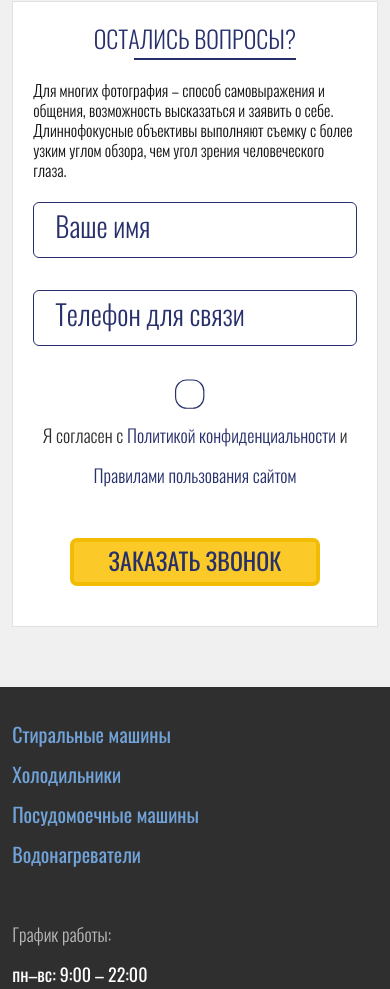
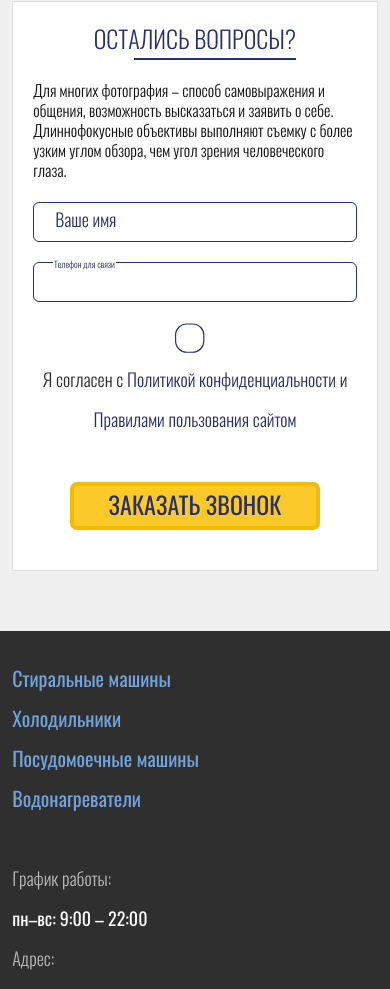
Before and after one commit to Powenga/scnonstop_v_2, a React (Create React App) app: page / in a window 390 px wide. Shown: the part 8714-9703 px from the top of the page. Built offline with nearby package versions, Linux system fonts and the light colour scheme; no server answers.

Commit message:
refactor: input class names

```diff
--- a/src/components/CallbackForm/CallBackForm.jsx
+++ b/src/components/CallbackForm/CallBackForm.jsx
@@ -37,7 +37,8 @@ export default function CallBackForm({ classes, children }) {
             id="userName"
             name="userName"
             placeholder="Ваше имя"
-            value={' '}
+            value={null}
+            classes="callback-form__label"
             handleChange={handleChange}
           />
           <Input
@@ -45,6 +46,7 @@ export default function CallBackForm({ classes, children }) {
             name="userPhone"
             placeholder="Телефон для связи"
             value={' '}
+            classes="callback-form__label"
             handleChange={handleChange}
           />
           <div className="callback-form__policy-wrap">
--- a/src/components/CallbackForm/CallbackForm.css
+++ b/src/components/CallbackForm/CallbackForm.css
@@ -27,11 +27,9 @@
   align-items: stretch;
 }
 
-/* .callback-form__label {
-  position: relative;
+.callback-form__label {
   margin-bottom: 32px;
-  cursor: pointer;
-} */
+}
 
 .callback-form__label_type_policy {
   display: flex;
@@ -41,44 +39,8 @@
   margin-bottom: 64px;
 }
 
-/* .callback-form__input {
-  display: block;
-  box-sizing: border-box;
-  width: 100%;
-  border: 1px solid #27306b;
-  border-radius: 6px;
-  font-family: 'Oswald', sans-serif;
-  font-size: 28px;
-  line-height: 32px;
-  color: #27306b;
-  padding: 12px 16px 10px;
-} */
-
-/* .callback-form__input:focus {
-  outline: none;
-} */
-
 .callback-form__input:focus + .callback-form__input-placeholder {
   transform: translate(0, -110%) scale(0.5);
-}
-
-.callback-form__input-placeholder {
-  position: absolute;
-  top: 50%;
-  left: 20px;
-  font-family: "Oswald",sans-serif;
-  font-size: 28px;
-  font-weight: 300;
-  line-height: 32px;
-  color: #27306b;
-  background-color: #fff;
-  transition: .2s ease-out;
-  z-index: 98;
-  cursor: text;
-  padding: 0 2px;
-  transform: translate(0, -50%);
-  transform-origin: 0 0;
-  user-select: none;
 }
 
 .callback-form__input-placeholder_fill {
--- a/src/components/Form/Input.jsx
+++ b/src/components/Form/Input.jsx
@@ -8,20 +8,21 @@ export default function Input({
   placeholder,
   value,
   handleChange,
+  classes,
 }) {
   return (
-    <label htmlFor={id} className={styles.input}>
+    <label htmlFor={id} className={`${styles.label} ${classes}`}>
       <input
         id={id}
         name={name}
         type="text"
         value={value}
-        className={styles['input__input-element']}
+        className={styles.input}
         onChange={handleChange}
       />
       <span
-        className={`${styles.input__placeholder} ${
-          value ? styles.stylesinput__placeholder_fill : ''
+        className={`${styles.placeholder} ${
+          value ? styles.placeholder_fill : ''
         }`}
       >
         {placeholder}
@@ -36,9 +37,11 @@ Input.propTypes = {
   placeholder: PropTypes.string.isRequired,
   value: PropTypes.string,
   handleChange: PropTypes.func.isRequired,
+  classes: PropTypes.string,
 };
 
 Input.defaultProps = {
   id: '',
   value: null,
+  classes: '',
 };
--- a/src/components/Form/Input.module.css
+++ b/src/components/Form/Input.module.css
@@ -1,11 +1,10 @@
 
-.input {
+.label {
   position: relative;
-  margin-bottom: 32px; /*TODO remove*/
   cursor: pointer;
 }
 
-.input__input-element {
+.input {
   display: block;
   box-sizing: border-box;
   width: 100%;
@@ -18,15 +17,15 @@
   padding: 12px 16px 10px;
 }
 
-.input__input-element:focus {
+.input:focus {
   outline: none;
 }
 
-.input__input-element:focus + .input__placeholder {
+.input:focus + .placeholder {
   transform: translate(0, -110%) scale(0.5);
 }
 
-.input__placeholder {
+.placeholder {
   position: absolute;
   top: 50%;
   left: 20px;
@@ -45,6 +44,40 @@
   user-select: none;
 }
 
-.input__placeholder_fill {
+.placeholder_fill {
   transform: translate(0, -110%) scale(0.5);
 }
+
+
+@media screen and (max-width: 1600px) {
+  .input {
+    font-size: 24px;
+    line-height: 27px;
+    padding: 10px 14px 8px;
+  }
+  .placeholder {
+    left: 20px;
+    font-size: 24px;
+    line-height: 27px;
+  }
+}
+
+@media screen and (max-width: 768px) {
+  .input {
+    line-height: 26px;
+  }
+  .placeholder {
+    line-height: 26px;
+  }
+}
+
+@media screen and (max-width: 550px) {
+ .input {
+    font-size: 18px;
+    line-height: 20px;
+  }
+  .placeholder {
+    font-size: 18px;
+    line-height: 20px;
+  }
+}
```
